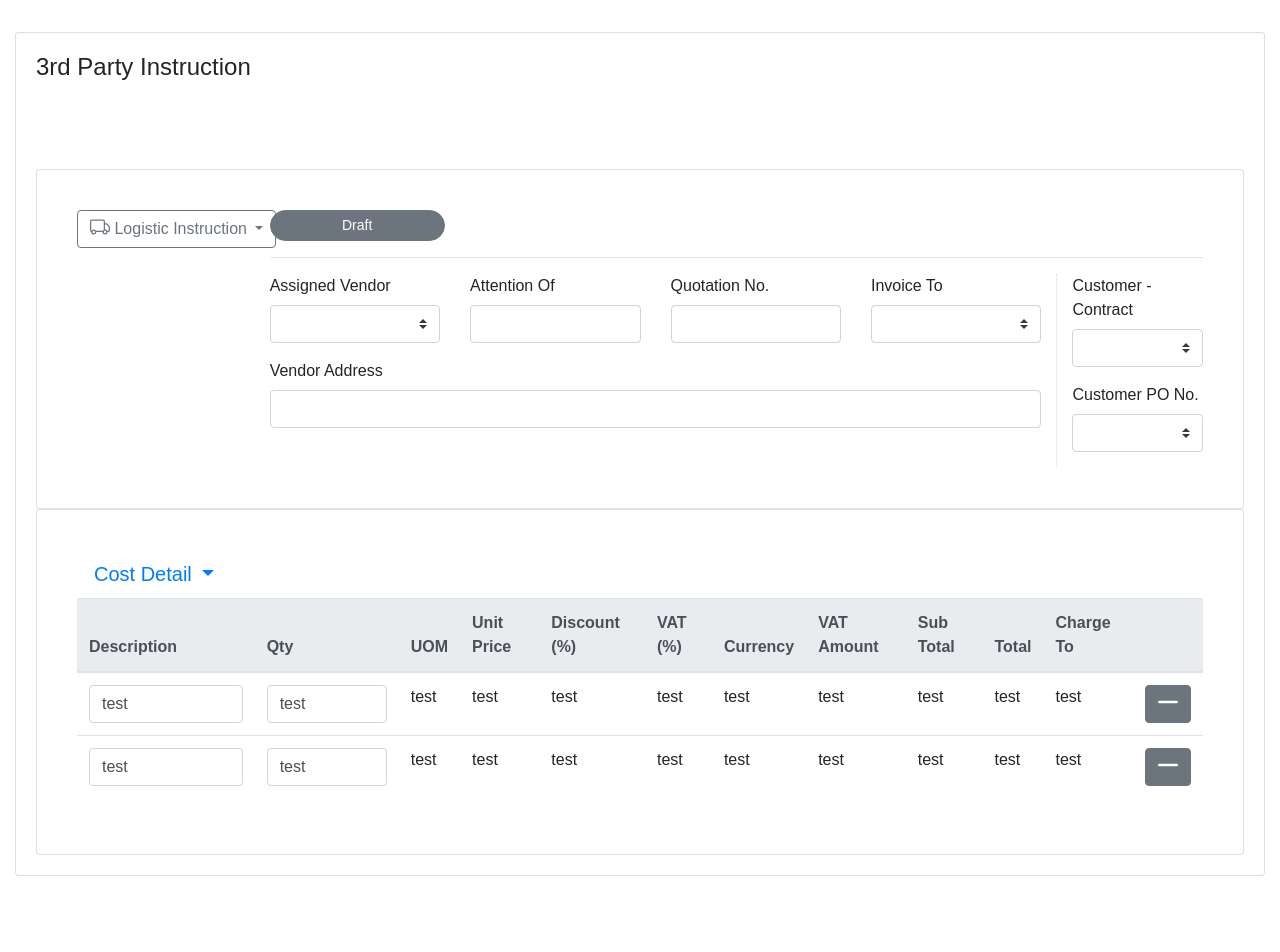
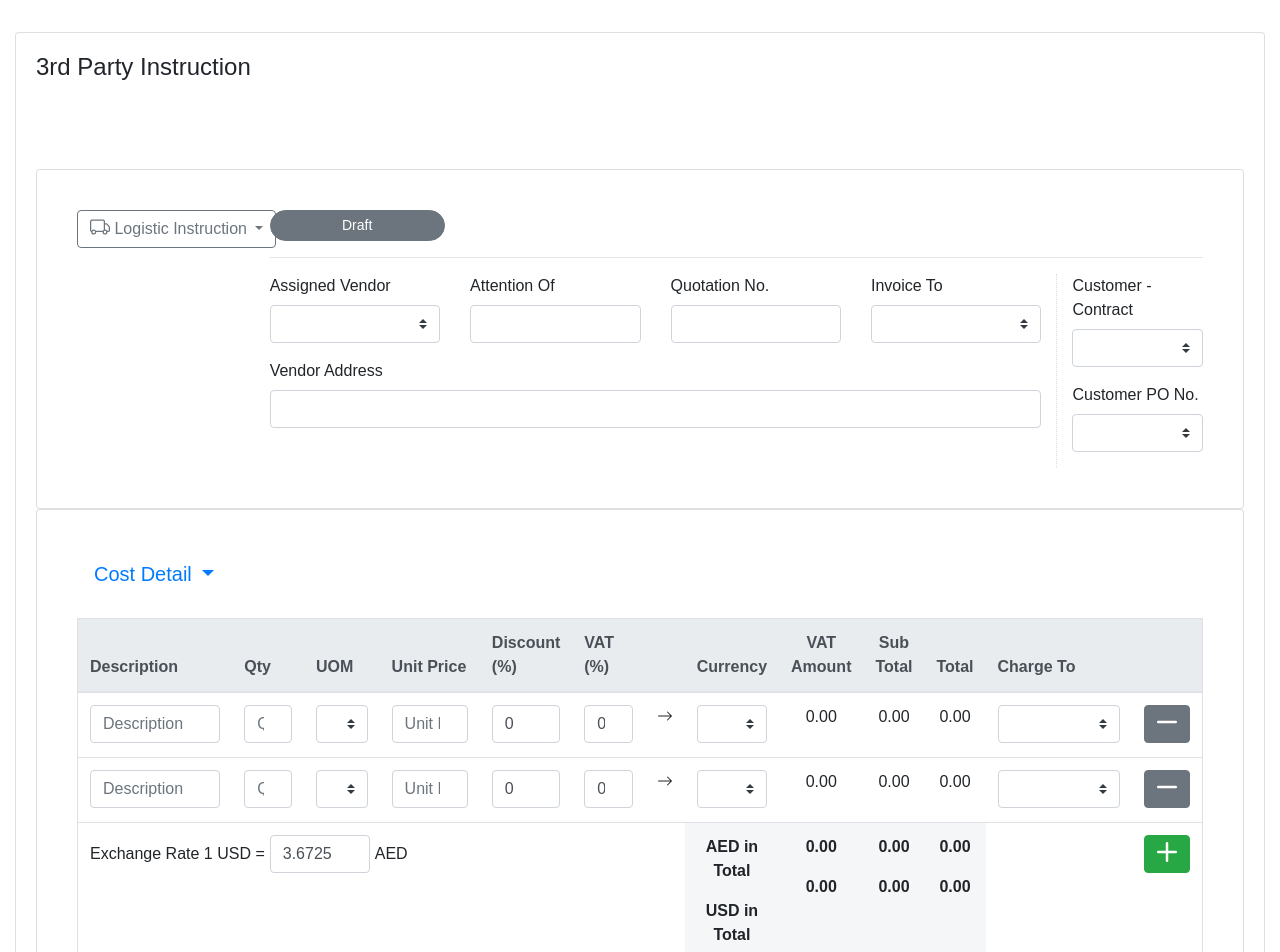
Before and after one commit to andreanjanuarpriatmojo/test-vue-fe, a Vue app: page / in a window 1280 px wide. Shown: the top 952 px of the page. Before the commit the page ends 876 px from the top, so only its background shows below. Built offline with nearby package versions, Linux system fonts and the light colour scheme.

Commit message:
Mockup Component B done, button done

```diff
--- a/src/App.vue
+++ b/src/App.vue
@@ -3,16 +3,21 @@
     <b-container fluid>
       <b-row>
         <b-col>
-          <div>
-            <b-card title="3rd Party Instruction">
+          <b-card title="3rd Party Instruction" footer-tag="footer">
             <b-row>
               <b-col>
                 <ComponentA style="margin-top: 75px"/>
                 <ComponentB />
               </b-col>
             </b-row>
+            <template #footer>
+              <div style="float: right; height: 75px;">
+                <b-button variant="link" size="lg" style="margin-right: 25px;margin-top: 20px;text-decoration: none;color: black">Cancel</b-button>
+                <b-button variant="outline-secondary" size="lg" style="margin-left: 25px;margin-right: 25px;width: 200px;margin-top: 20px;">Save as Draft</b-button>
+                <b-button variant="success" size="lg" style="margin-left: 25px;width: 250px;margin-top: 20px;">Submit</b-button>
+              </div>
+            </template>
           </b-card>
-          </div>
         </b-col>
       </b-row>
     </b-container>
@@ -36,5 +41,6 @@ export default {
 #app {
   font-family: sans-serif;
   padding-top: 2rem;
+  padding-bottom: 2rem;
 }
 </style>
--- a/src/components/ComponentB.vue
+++ b/src/components/ComponentB.vue
@@ -11,17 +11,90 @@
                             <b-dropdown-item href="#">Action</b-dropdown-item>
                             <b-dropdown-item href="#">Another action</b-dropdown-item>
                         </b-dropdown>
-                        <b-table responsive :head-variant="headVariants" :items="items" :fields="fields">
+                        <b-table responsive :head-variant="headVariants" :foot-variant="footVariants" :items="items" :fields="fields" style="margin-top: 20px;" outlined>
+                            <template v-slot:head()="data">
+                                <span v-b-tooltip.hover :title='data.field.label'>
+                                    {{ data.label }}
+                                </span>
+                            </template>
                             <template #cell(desc)="row">
-                                <b-form-input v-model="row.item.desc" required></b-form-input>
+                                <b-form-input v-model="row.item.desc" type="text" placeholder="Description" required></b-form-input>
                             </template>
                             <template #cell(qty)="row">
-                                <b-form-input v-model="row.item.qty" required></b-form-input>
+                                <b-form-input v-model="row.item.qty" type="number" placeholder="Qty" required></b-form-input>
+                            </template>
+                            <template #cell(uom)="row">
+                                <b-form-select v-model="row.item.uom" required></b-form-select>
+                            </template>
+                            <template #cell(unit_price)="row">
+                                <b-form-input v-model="row.item.unit_price" type="number" placeholder="Unit Price" required></b-form-input>
+                            </template>
+                            <template #cell(discount)="row">
+                                <b-form-input v-model="row.item.discount" type="number" placeholder="Discount (%)" required></b-form-input>
+                            </template>
+                            <template #cell(vat)="row">
+                                <b-form-input v-model="row.item.vat" type="number" placeholder="VAT (%)" required></b-form-input>
+                            </template>
+                            <template #cell(icon)>
+                                <b-icon icon="arrow-right" aria-hidden="true"></b-icon>
+                            </template>
+                            <template #cell(currency)="row">
+                                <b-form-select v-model="row.item.currency" required></b-form-select>
+                            </template>
+                            <template #cell(vat_amount)>
+                                <p class="text-center">{{ '0.00' }}</p>
+                            </template>
+                            <template #cell(sub_total)>
+                                <p class="text-center">{{ '0.00' }}</p>
+                            </template>
+                            <template #cell(total)>
+                                <p class="text-center">{{ '0.00' }}</p>
+                            </template>
+                            <template #cell(charge_to)="row">
+                                <b-form-select v-model="row.item.charge_to" required></b-form-select>
                             </template>
                             <template #cell(index)>
                                 <b-button title="Remove">
                                     <b-icon icon="dash-lg" aria-hidden="true"></b-icon>
                                 </b-button>
+                            </template>
+                            <!-- <template #foot(index)>
+                                <b-button title="Add" variant="success">
+                                    <b-icon icon="plus-lg" aria-hidden="true"></b-icon>
+                                </b-button>
+                            </template> -->
+                            <template #custom-foot>
+                                <b-tr>
+                                    <b-td colspan="7">
+                                        <b-form inline>
+                                            <label style="margin-right: 5px;">Exchange Rate 1 USD = </label>
+                                            <b-form-input style="width: 100px" v-model="currency"></b-form-input>
+                                            <label style="margin-left: 5px;">AED</label>
+                                        </b-form>
+                                    </b-td>
+                                    <b-td style="font-weight: bold;background-color: #F5F6F8">
+                                        <p class="text-center">AED in Total</p>
+                                        <p class="text-center">USD in Total</p>
+                                    </b-td>
+                                    <b-td style="font-weight: bold;background-color: #F5F6F8">
+                                        <p class="text-center">{{ '0.00' }}</p>
+                                        <p class="text-center">{{ '0.00' }}</p>
+                                    </b-td>
+                                    <b-td style="font-weight: bold;background-color: #F5F6F8">
+                                        <p class="text-center">{{ '0.00' }}</p>
+                                        <p class="text-center">{{ '0.00' }}</p>
+                                    </b-td>
+                                    <b-td style="font-weight: bold;background-color: #F5F6F8">
+                                        <p class="text-center">{{ '0.00' }}</p>
+                                        <p class="text-center">{{ '0.00' }}</p>
+                                    </b-td>
+                                    <b-td></b-td>
+                                    <b-td>
+                                        <b-button title="Add" variant="success">
+                                            <b-icon icon="plus-lg" aria-hidden="true"></b-icon>
+                                        </b-button>
+                                    </b-td>
+                                </b-tr>
                             </template>
                         </b-table>
                     </b-col>
@@ -37,26 +110,33 @@ export default {
   data () {
     return {
       fields: [
-        { key: 'desc', label: 'Description' },
-        { key: 'qty', label: 'Qty' },
-        { key: 'uom', label: 'UOM' },
-        { key: 'unit_price', label: 'Unit Price' },
-        { key: 'discount', label: 'Discount (%)' },
-        { key: 'vat', label: 'VAT (%)' },
+        { key: 'desc', label: 'Description', thStyle: { width: '15%' } },
+        { key: 'qty', label: 'Qty', thStyle: { width: '7%' } },
+        { key: 'uom', label: 'UOM', thStyle: { width: '7%' } },
+        { key: 'unit_price', label: 'Unit Price', thStyle: { width: '10%' } },
+        { key: 'discount', label: 'Discount (%)', thStyle: { width: '7%' } },
+        { key: 'vat', label: 'VAT (%)', thStyle: { width: '7%' } },
+        { key: 'icon', label: '' },
         { key: 'currency', label: 'Currency' },
-        { key: 'vat_amount', label: 'VAT Amount' },
-        { key: 'sub_total', label: 'Sub Total' },
-        { key: 'total', label: 'Total' },
-        { key: 'charge_to', label: 'Charge To' },
+        { key: 'vat_amount', label: 'VAT Amount', thClass: 'text-center' },
+        { key: 'sub_total', label: 'Sub Total', thClass: 'text-center' },
+        { key: 'total', label: 'Total', thClass: 'text-center' },
+        { key: 'charge_to', label: 'Charge To', thStyle: { width: '15%' } },
         { key: 'index', label: '' }
       ],
       items: [
-        { desc: 'test', qty: 'test', uom: 'test', unit_price: 'test', discount: 'test', vat: 'test', currency: 'test', vat_amount: 'test', sub_total: 'test', total: 'test', charge_to: 'test', index: 'test' },
-        { desc: 'test', qty: 'test', uom: 'test', unit_price: 'test', discount: 'test', vat: 'test', currency: 'test', vat_amount: 'test', sub_total: 'test', total: 'test', charge_to: 'test', index: 'test' }
+        { desc: null, qty: null, uom: null, unit_price: null, discount: 0, vat: 0, icon: null, currency: null, vat_amount: null, sub_total: null, total: null, charge_to: null, index: null },
+        { desc: null, qty: null, uom: null, unit_price: null, discount: 0, vat: 0, icon: null, currency: null, vat_amount: null, sub_total: null, total: null, charge_to: null, index: null }
       ],
-      headVariants: 'light'
+      headVariants: 'light',
+      footVariants: 'none',
+      currency: 3.6725
     }
   }
 }
 </script>
-<style scoped></style>
+<style scoped>
+    .text-center {
+        text-align: center;
+    }
+</style>
```
Lines whose indentation alone changed are shown as unchanged.
